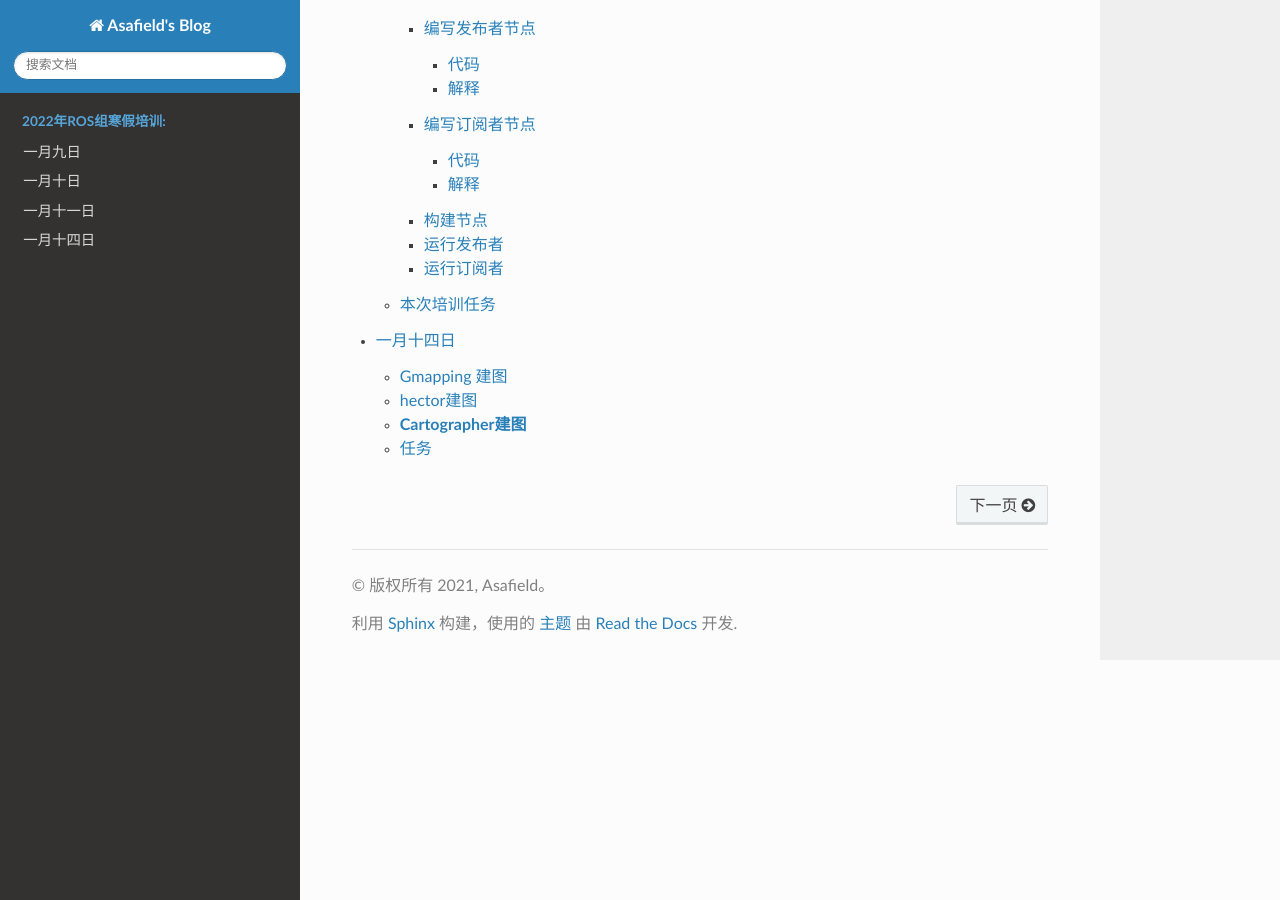
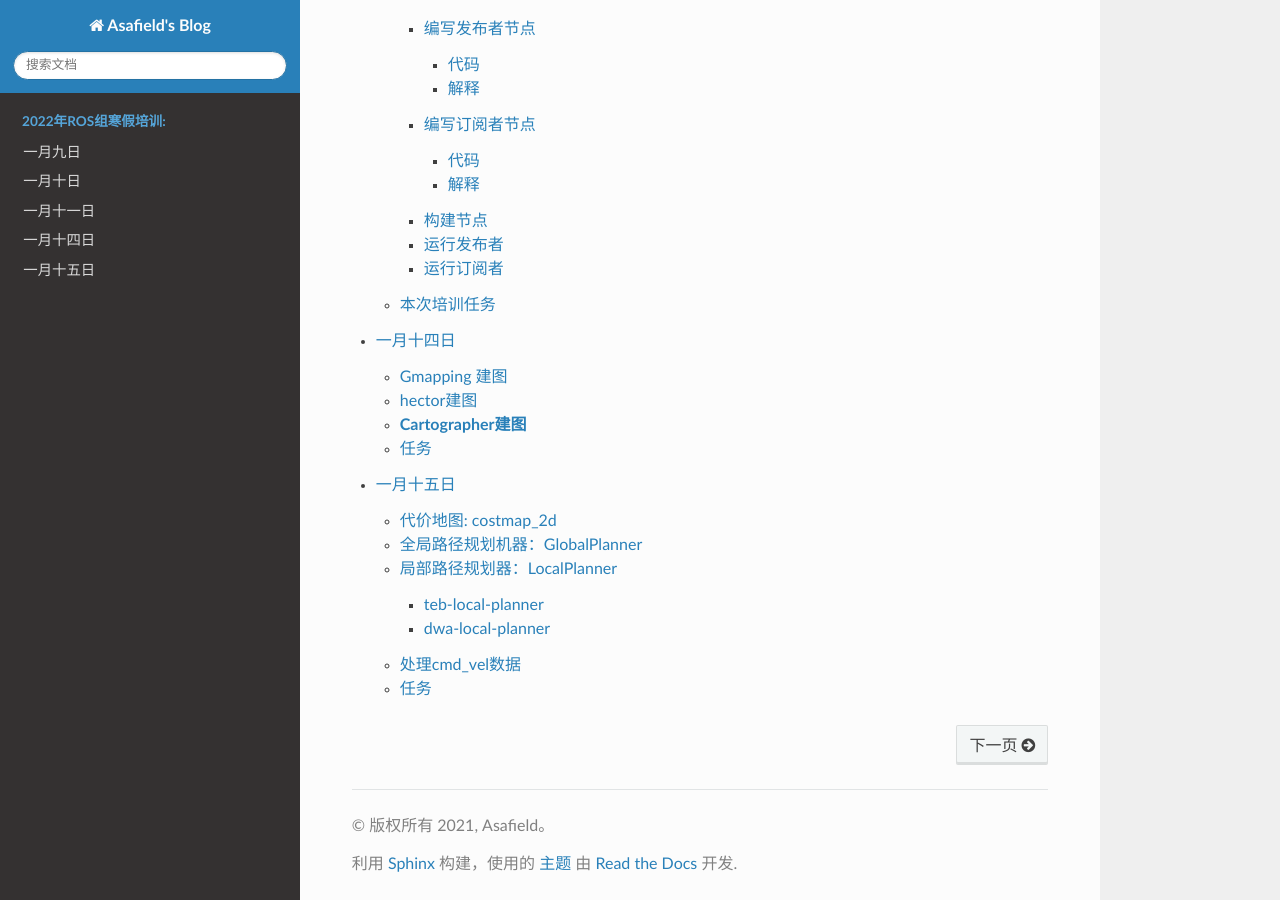
Before and after one commit to Asafield/doc, a Sphinx documentation site: the page built from source/index.rst, in a window 1280 px wide and 900 px high, scrolled down 1051 px. Built offline with Sphinx 7.4.7 and the Read the Docs theme 2.0.0, drawn with Linux system fonts in a browser that asks for light colours; part of the change alters nothing that is shown.

Commit message:
add 1.15 doc

````diff
--- a/source/index.rst
+++ b/source/index.rst
@@ -13,3 +13,4 @@
    一月十日<md/一月十日>
    一月十一日<md/一月十一日>
    一月十四日<md/一月十四日>
+   一月十五日<md/一月十五日>
--- /dev/null
+++ b/source/md/一月十五日.md
@@ -0,0 +1,193 @@
+# SLAM导航 MoveBase
+
+**MoveBase: ROS导航逻辑的管理者**
+
+[Wiki-movebase](http://wiki.ros.org/move_base)
+
+维护一张全局地图（基本上是不会更新的，一般是静态 costmap 类型），维护一张局部地图（实时更新，costmap 类型），维护一个全局路径规划器 global_planner 完成全局路径规划的任务， 维护一个局部路径规划器 base_local_planner 完成局部路径规划的任务。然后提供一个对外的服务，负责监听 nav_msgs::goal 类型的消息，然后调动全局规划器规划全局路径，再将全局路径送进局部规划器，局部规划器结合周围障碍信息（从其维护的 costmap 中查询）、全局路径信息、目标点信息采样速度并评分获得最高得分的轨迹（即是采样的最佳速度），然后返回速度值，由 move_base 发送 Twist 类型的 cmd_vel 消息上，从而控制机器人移动。完成导航任务。
+
+## 代价地图: costmap_2d
+
+通过激光或点云的数据，投影到 2D 平面上，创建代价地图，并可以设置膨胀半径。以层的概念来组织图层，默认的层有 static_layer（通过订阅 map_server 的/map主题）来生成， obstacle_layer 根据传感器获得的反馈来生成障碍物图层， inflation_layer则是将前两个图层的信息综合进行缓冲区扩展。
+
+**包括全局代价地图和局部代价地图**
+
+全局代价地图提供给全局路径规划器使用，生成全局路径
+
+局部代价地图提供给局部路径规划器使用，生成局部路径与目标速度命令
+
+[Wiki-costmap](http://wiki.ros.org/costmap_2d)
+
+## 全局路径规划机器：GlobalPlanner
+
+[Wiki-global-planner](http://wiki.ros.org/global_planner)
+
+## 局部路径规划器：LocalPlanner
+
+### teb-local-planner
+
+[Wiki-teb-local-planner](http://wiki.ros.org/teb_local_planner)
+
+### dwa-local-planner
+
+[Wiki-dwa-local-planner](http://wiki.ros.org/dwa_local_planner)
+
+1. `racecar_runway_navigation_dwa.launch`
+
+```bash
+<?xml version="1.0"?>
+<launch>
+  <!-- Launch the racecar -->
+  <include file="$(find racecar_gazebo)/launch/racecar.launch">
+    <arg name="world_name" value="racecar_runway"/>
+  </include>
+
+  <!-- Launch the built-map -->
+  <node name="map_server" pkg="map_server" type="map_server" args="$(find racecar_gazebo)/map/map_runway.yaml" />
+
+  <!--Launch the move base with time elastic band-->
+  <param name="/use_sim_time" value="true"/>
+  <node pkg="move_base" type="move_base" respawn="false" name="move_base" output="screen">
+    <rosparam file="$(find racecar_gazebo)/config/costmap_common_params.yaml" command="load" ns="global_costmap" />
+    <rosparam file="$(find racecar_gazebo)/config/costmap_common_params.yaml" command="load" ns="local_costmap" />
+    <rosparam file="$(find racecar_gazebo)/config/local_costmap_params.yaml" command="load" />
+    <rosparam file="$(find racecar_gazebo)/config/global_costmap_params.yaml" command="load" />
+    <rosparam file="$(find racecar_gazebo)/config/teb_local_planner_params.yaml" command="load" />
+    <rosparam file="$(find racecar_gazebo)/config/dwa_local_planner_params_dwa.yaml" command="load" />
+
+    <param name="base_global_planner" value="global_planner/GlobalPlanner" />
+    <param name="planner_frequency" value="0.01" />
+    <param name="planner_patience" value="5.0" />
+    <!--param name="use_dijkstra" value="false" /-->
+
+    <param name="base_local_planner" value="dwa_local_planner/DWAPlannerROS" />
+    <!-- <param name="base_local_planner" value="teb_local_planner/TebLocalPlannerROS" /> -->
+    <param name="controller_frequency" value="5.0" />
+    <param name="controller_patience" value="15.0" />
+
+    <param name="clearing_rotation_allowed" value="false" />
+  </node>
+
+</launch>
+```
+
+1. `dwa_local_planner_params_dwa.yaml`
+
+```bash
+DWAPlannerROS:
+
+  max_vel_x: 1.0  #  机器人在x方向的最大速度   单位为m/s 0.55
+  min_vel_x: 0.4  #  机器人在x方向的最小速度   单位为m/s
+
+  max_vel_y: 0.0   #  机器人在y方向的最大速度   单位为m/s
+  min_vel_y: 0.0   #  机器人在y方向的最大速度   单位为m/s
+
+  max_vel_trans: 1.2 #  机器人最大平移速度的绝对值，单位为 m/s  (default: 0.55)   choose slightly less than the base's capability
+  min_vel_trans: 0.05  #  机器人最小平移速度的绝对值，单位为 m/s (default: 0.1)  this is the min trans velocity when there is negligible rotational velocity
+  trans_stopped_vel: 0.1  #机器人被认属于“停止”状态时的平移速度。如果机器人的速度低于该值，则认为机器人已停止。单位为 m/s
+
+  # Warning!
+  #   do not set min_trans_vel to 0.0 otherwise dwa will always think translational velocities
+  #   are non-negligible and small in place rotational velocities will be created.
+
+  max_vel_theta: 1.0  #   机器人的最大角速度的绝对值，单位为 rad/s (default: 1.0)   choose slightly less than the base's capability
+  min_vel_theta: 0.1  #  机器人的最小角速度的绝对值，单位为 rad/s (default: 0.4)   this is the min angular velocity when there is negligible translational velocity
+  theta_stopped_vel: 0.1  #   机器人被认属于“停止”状态时的旋转速度。单位为 rad/s
+
+  acc_lim_x: 18.0 #   机器人在x方向的加速度极限，单位为 meters/sec^2(default: 2.5)  maximum is theoretically 2.0, but we
+  acc_lim_theta: 18.0   #   机器人的角加速度极限，单位为 radians/sec^2 。
+  acc_lim_y: 0.0      #   机器人在y方向的速度极限，单位为 meters/sec^2  diff drive robot
+
+# Goal Tolerance Parameters
+  yaw_goal_tolerance: 0.8  #  当实现其目标时，控制器在偏航/旋转方面的公差，单位为弧度。(default: 0.05) 0.8
+  xy_goal_tolerance: 0.1  #   当实现一个目标时，控制器在x和y距离上的公差，以米为单位。(default: 0.10)  0.3
+  latch_xy_goal_tolerance: false   #如果锁定目标公差且机器人到达目标xy位置，机器人将简单地旋转到位，即使它在目标公差的范围内结束。
+
+# Forward Simulation Parameters
+  sim_time: 1.7       #   前向模拟轨迹的时间，单位为 seconds  (default: 1.7)
+  vx_samples: 8       #   x方向速度的样本数  (default: 3)
+  vy_samples: 1       #   y方向速度的样本数。(default: 10)    diff drive robot, there is only one sample
+  vtheta_samples: 20  #   角速度的样本数。    (default: 20)
+
+# Trajectory Scoring Parameters
+  path_distance_bias: 40.0     #   控制器靠近给定路径的权重 (default: 32.0)   - weighting for how much it should stick to the global path plan
+  goal_distance_bias: 30.0      #   控制器应该在多大程度上尝试达到其本地目标的加权，也控制着速度。 (default: 24.0)   - wighting for how much it should attempt to reach its goal
+  occdist_scale: 0.6            #   控制器尝试避免障碍物的权重。 (default: 0.01)   - weighting for how much the controller should avoid obstacles
+  forward_point_distance: 0.2   #   从机器人中心点到放置一个额外得分点的距离，单位是米。 (default: 0.325)  - how far along to place an additional scoring point
+  stop_time_buffer: 0.2         #   机器人在碰撞前必须停止的时间，以使轨迹被认为是有效的，单位是秒。(default: 0.2)    - amount of time a robot must stop in before colliding for a valid traj.
+  scaling_speed: 0.25           #   开始缩放机器人足迹的速度的绝对值，单位是m/s。 (default: 0.25)   - absolute velocity at which to start scaling the robot's footprint
+  max_scaling_factor: 0.2       #   缩放机器人足迹的最大系数为 (default: 0.2)    - how much to scale the robot's footprint when at speed.
+
+# Oscillation Prevention Parameters
+  oscillation_reset_dist: 0.05  #   机器人必须运动多少米远后才能复位震荡标记。(default: 0.05)    - how far to travel before resetting oscillation flags
+
+# Debugging
+  publish_traj_pc : true
+  publish_cost_grid_pc: true
+  global_frame_id: odom
+
+# Differential-drive robot configuration - necessary?
+#  holonomic_robot: false
+
+#The tolerance in radians for the controller in yaw/rotation when achieving its goal
+#The tolerance in meters for the controller in the x & y distance when achieving a goal
+  latch_xy_goal_tolerance: false
+  #If goal tolerance is latched, if the robot ever reaches the goal xy location it will simply rotate in place, even if it ends up outside the goal tolerance while it is doing so.
+```
+
+## 处理cmd_vel数据
+
+`navigation_input_test.py`
+
+```bash
+#!/usr/bin/env python
+
+import rospy
+from nav_msgs.msg import Path, Odometry
+from ackermann_msgs.msg import AckermannDriveStamped
+from geometry_msgs.msg import PoseStamped, PoseArray, Twist
+import math
+import numpy as np
+from numpy import linalg as LA
+from tf.transformations import euler_from_quaternion, quaternion_from_euler
+import csv
+import os
+
+class VelPuber:
+    def __init__(self):
+        self.navigation_input = rospy.Publisher('/vesc/low_level/ackermann_cmd_mux/input/navigation', AckermannDriveStamped, queue_size=1)
+        self.cmd_vel_suber = rospy.Subscriber('/cmd_vel',Twist,self.cmd_vel_callback,queue_size = 5)
+        self.linear_vel = 0.0
+        self.angular_vel = 0.0
+    def vel_pub(self):
+        ackermann_control = AckermannDriveStamped()
+        ackermann_control.drive.speed = self.linear_vel
+        if self.linear_vel == 0:
+            ackermann_control.drive.steering_angle = 0
+        else:
+            ackermann_control.drive.steering_angle = math.atan(self.angular_vel/self.linear_vel)
+        ackermann_control.drive.steering_angle_velocity = self.angular_vel
+        self.navigation_input.publish(ackermann_control)
+    def cmd_vel_callback(self, data):
+        self.linear_vel = data.linear.x
+        self.angular_vel = data.angular.z
+
+if __name__ == "__main__":
+
+    rospy.init_node("navation_input_test")
+    my_velpuber = VelPuber()
+    while not rospy.is_shutdown():
+        my_velpuber.vel_pub()
+        rospy.sleep(0.05)
+```
+
+## 任务
+
+1. 成功启动`racecar_navigation.launch` （补全缺失的包）
+2. 使用`rqt_reconfigure`调整参数，在rivz中观察效果
+
+    ```bash
+    rosrun rqt_reconfigure rqt_reconfigure
+    ```
+
+3. 编写`launch`文件与`yaml`文件，配置dwa-local-planner相关参数，成功启动dwa-local-planner
````
Also changed, not shown: 12 other files.
